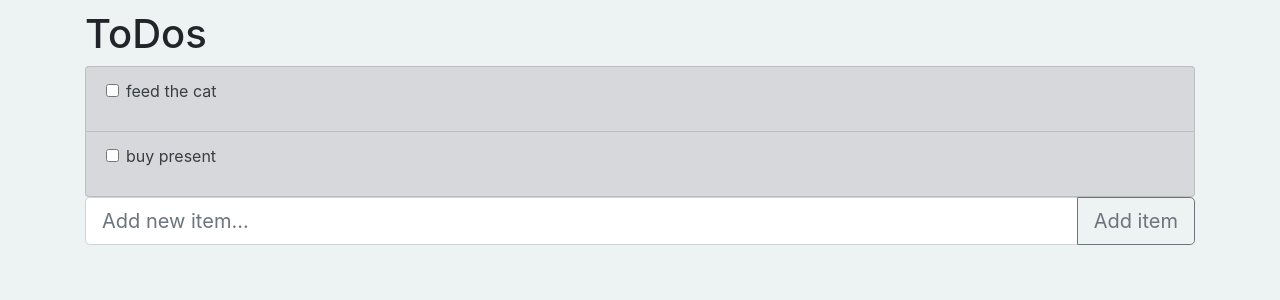
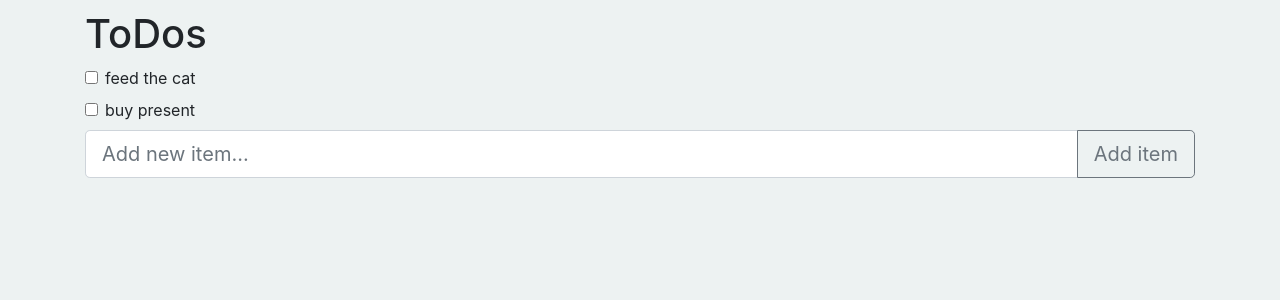
Before and after one commit to imsigal/myTodoList, a React (Create React App) app: page / in a window 1280 px wide. Shown: the top 300 px of the page. Built offline with nearby package versions, Linux system fonts and the light colour scheme.

Commit message:
checkbox handle- delete item when checked, linethrough text

```diff
--- /dev/null
+++ b/src/components/ListItemComponent.css
@@ -0,0 +1,9 @@
+.linethrough-text
+{
+    text-decoration: line-through;
+}
+
+.regular-text
+{
+    text-decoration: none;
+}
--- /dev/null
+++ b/src/components/ListItemComponent.js
@@ -0,0 +1,51 @@
+import React, { Component } from 'react';
+import { Checkbox } from 'react-bootstrap';
+import './ListItemComponent.css';
+
+export default class ListItemComponent extends Component {
+    constructor(props) {
+        super(props);
+        this.state = {
+            isSelected:false
+        };
+    }
+    handleCheckBoxChange = (event) => {
+            console.log(event.target);
+            if (event.target.checked) {
+                this.props.item.isCompleted = true;
+            }
+            else {
+                this.props.item.isCompleted = false;
+            }
+            this.setState({
+                isSelected:event.target.checked
+            });
+        };
+        render()
+        {
+            const { item } = this.props;
+            let completedClass = "";
+            if (item.isCompleted) {
+                completedClass = "linethrough-text";
+            }
+            else {
+                completedClass = "regular-text";
+            }
+            return (
+            <div className="form-check">
+                <label className={completedClass}>
+                    <input
+                        type="checkbox"
+                        name={item.id}
+                        checked={this.state.isSelected}
+                        onChange={this.handleCheckBoxChange}
+                        className="form-check-input"
+                    />
+                {item.description}
+                </label>
+            </div>
+
+            );
+        }
+
+}
--- a/src/components/MyTodoListComponents.js
+++ b/src/components/MyTodoListComponents.js
@@ -1,6 +1,7 @@
 import React, { Component } from 'react'
-import { FormControl, InputGroup,Button,ListGroup,ButtonGroup,ToggleButton, Container,Form } from 'react-bootstrap';
-import MyListItem from '../model/MyListItem'
+import { FormControl, InputGroup,Button,ListGroup, Container} from 'react-bootstrap';
+import MyListItem from '../model/MyListItem';
+import ListItemComponent from './ListItemComponent';
 
 export default class MyTodoListComponents extends Component {
     constructor(props) {
@@ -15,6 +16,7 @@ export default class MyTodoListComponents extends Component {
         }
 
     }
+
 
 
     handleInputChange=(event)=> {
@@ -47,17 +49,9 @@ export default class MyTodoListComponents extends Component {
         const {theListItems,NewItemText}=this.state;
         let itemsLists=[];
         theListItems.forEach(element => {
+            itemsLists.push(<ListItemComponent item={element}></ListItemComponent>)
+         }  );
 
-
-            itemsLists.push(
-            <ListGroup.Item action variant="secondary">
-
-                     <Form.Group controlId="formBasicCheckbox">
-                        <Form.Check type="checkbox" label={element.description} id={element.id} />
-                    </Form.Group>
-
-            </ListGroup.Item>);
-        }  );
 
         return (
 
```
